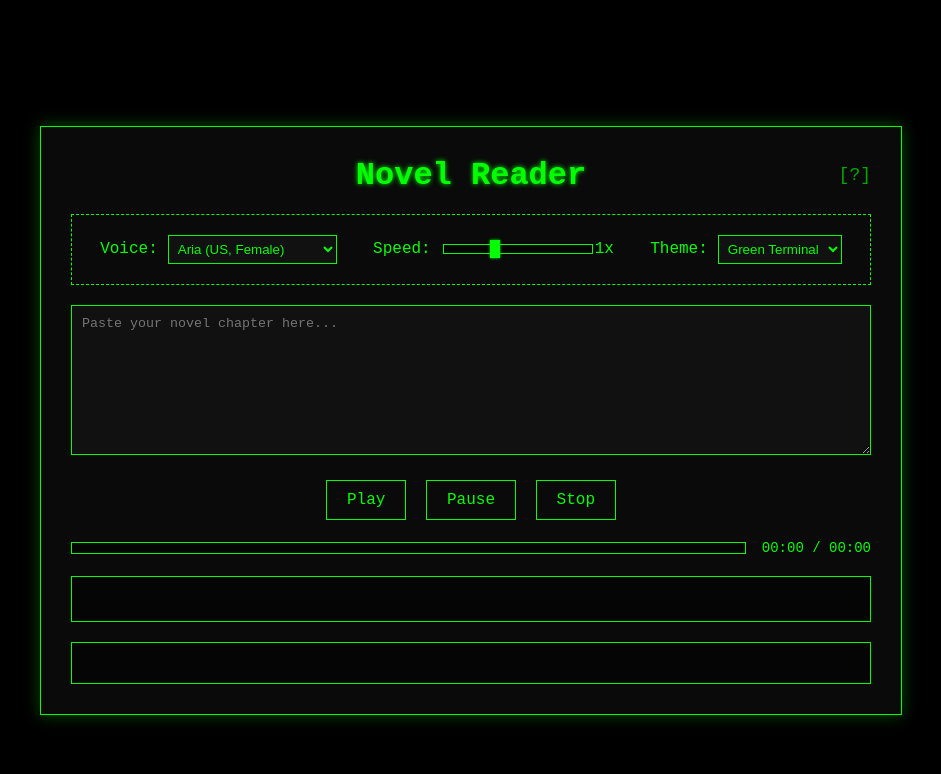
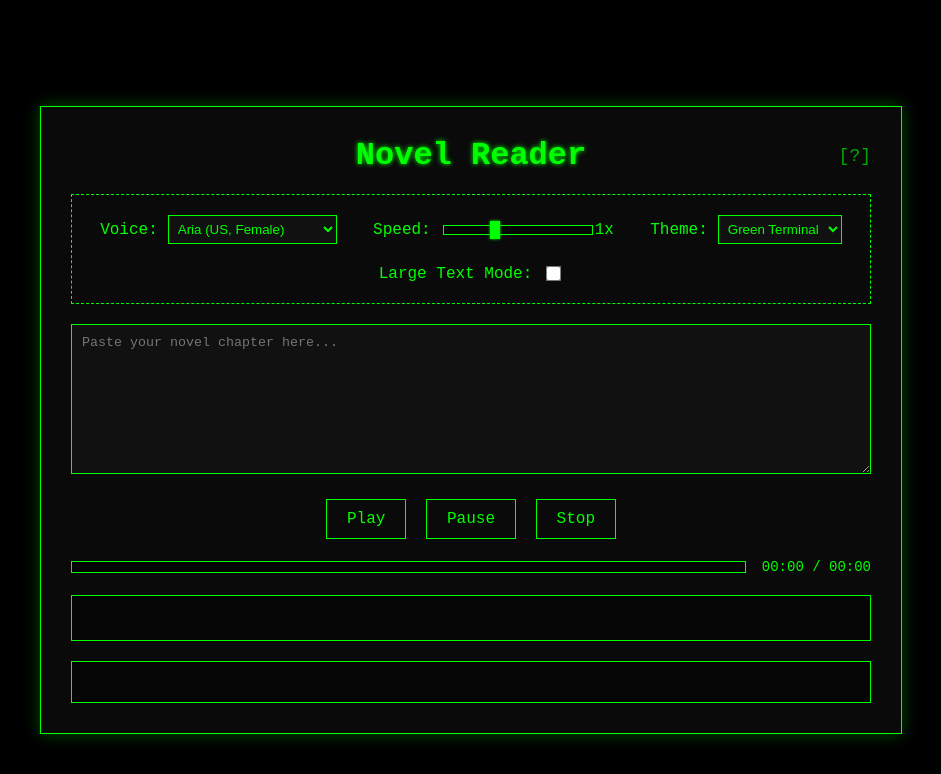
Before and after one commit to KhalidOvrFitter/NovelReader, a Flask app: page / in a window 1280 px wide. Shown: the top 774 px of the page, without its empty margins (169-1110 px from the left). Run offline with Flask 3, Linux system fonts and the light colour scheme.

Commit message:
Add large text mode option
This commit introduces a new 'Large Text Mode' feature.

- Adds a checkbox to enable/disable the mode.
- When enabled, the input text area is hidden, and the display text becomes larger for improved readability.
- The setting is persisted in localStorage.
- Includes HTML, CSS, and JavaScript changes to implement the feature.

```diff
--- a/static/css/style.css
+++ b/static/css/style.css
@@ -470,3 +470,24 @@ body.theme-monochrome .status-bar {
 .status-bar .cursor {
     animation: blink 1s step-end infinite;
 }
+
+/* Large Text Mode Styles */
+body.large-text-mode #text-input {
+    display: none;
+}
+
+body.large-text-mode #text-display-wrapper {
+    font-size: 1.5em; /* Increase font size by 50% */
+    max-height: none; /* Allow it to take more vertical space */
+}
+
+/* Style for the new checkbox */
+#large-text-mode {
+    margin-left: 5px;
+    transform: scale(1.2); /* Slightly larger checkbox */
+    accent-color: #0f0; /* Green accent for the checkbox */
+}
+
+body.theme-monochrome #large-text-mode {
+    accent-color: #fff; /* White accent for monochrome theme */
+}
--- a/static/js/script.js
+++ b/static/js/script.js
@@ -16,6 +16,7 @@ document.addEventListener('DOMContentLoaded', () => {
     const helpIcon = document.getElementById('help-icon');
     const shortcutsPopup = document.getElementById('shortcuts-popup');
     const themeSelect = document.getElementById('theme-select');
+    const largeTextModeCheckbox = document.getElementById('large-text-mode');
 
     let subtitles = [];
     let currentWordIndex = -1;
@@ -560,6 +561,27 @@ document.addEventListener('DOMContentLoaded', () => {
         shortcutsPopup.classList.add('hidden');
     });
 
+    // --- Large Text Mode ---
+    largeTextModeCheckbox.addEventListener('change', () => {
+        if (largeTextModeCheckbox.checked) {
+            document.body.classList.add('large-text-mode');
+            textInput.style.display = 'none'; // Ensure it's hidden
+        } else {
+            document.body.classList.remove('large-text-mode');
+            textInput.style.display = ''; // Restore default display
+        }
+        // Persist setting
+        localStorage.setItem('largeTextMode', largeTextModeCheckbox.checked);
+    });
+
+    // Load saved large text mode setting
+    const savedLargeTextMode = localStorage.getItem('largeTextMode');
+    if (savedLargeTextMode === 'true') {
+        largeTextModeCheckbox.checked = true;
+        document.body.classList.add('large-text-mode');
+        textInput.style.display = 'none';
+    }
+
     // --- Theme Switching ---
     // Load saved theme from localStorage if available
     const savedTheme = localStorage.getItem('novelReaderTheme');
--- a/templates/index.html
+++ b/templates/index.html
@@ -40,6 +40,10 @@
                     <option value="monochrome">Monochrome</option>
                 </select>
             </div>
+            <div class="control-group">
+                <label for="large-text-mode">Large Text Mode:</label>
+                <input type="checkbox" id="large-text-mode">
+            </div>
         </div>
         <textarea id="text-input" placeholder="Paste your novel chapter here..."></textarea>
         <div class="playback-controls">
```
